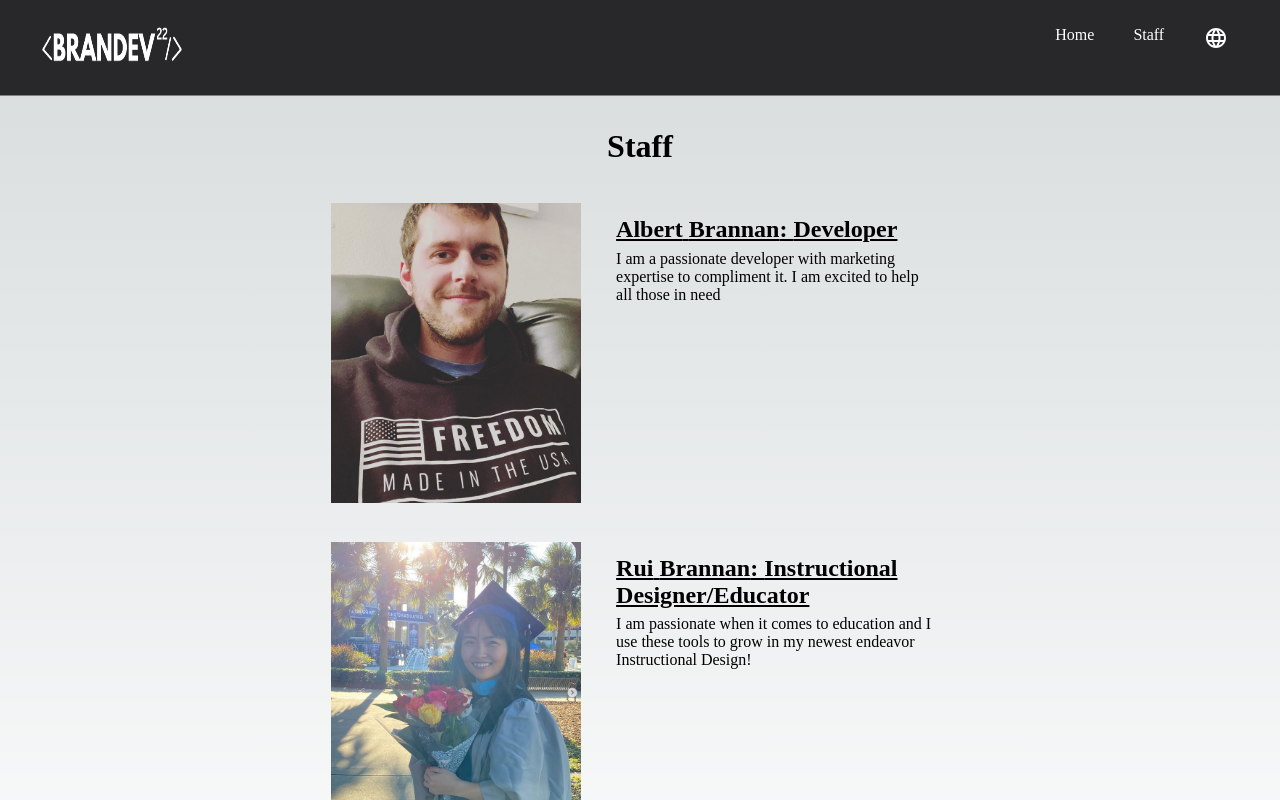
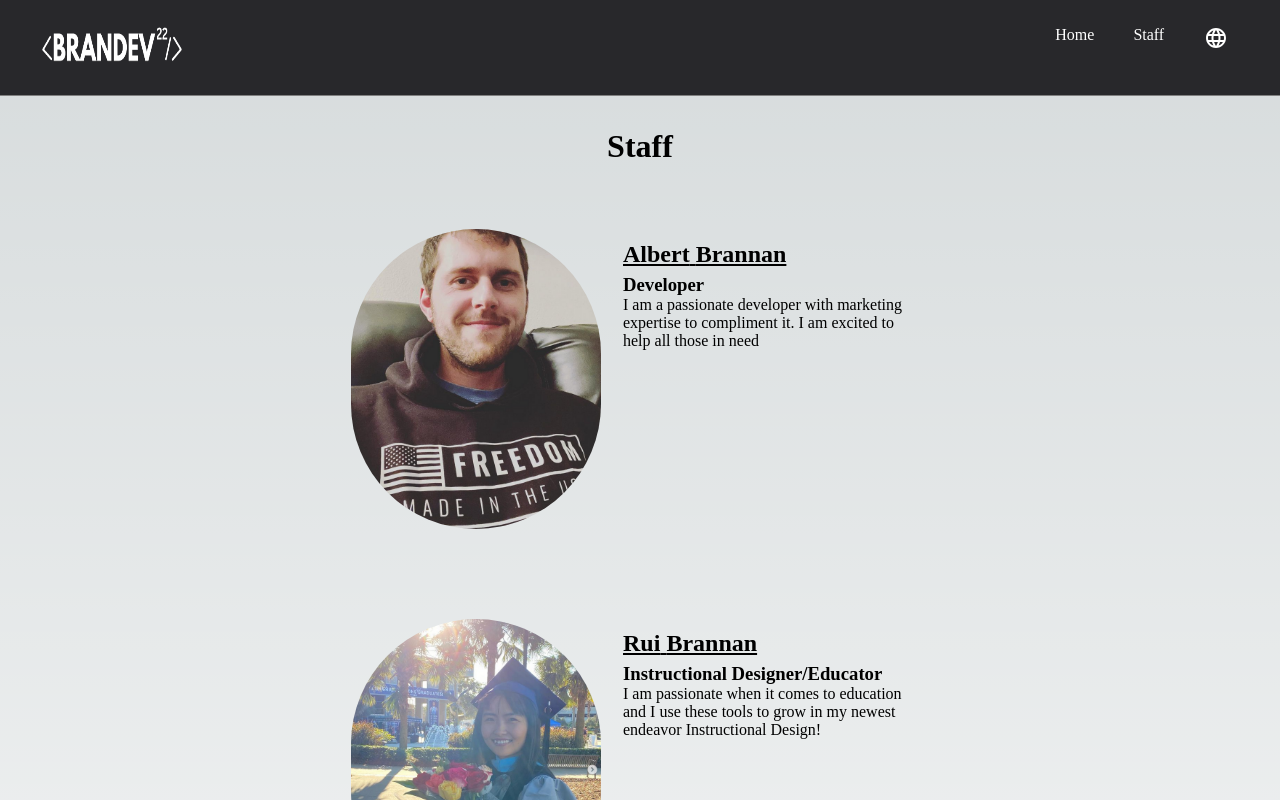
Before and after one commit to BrandDev2022/brandev22-fullstack, a Next.js app in the folder frontend/: page /staff in a window 1280 px wide. Shown: the top 800 px of the page. Built offline with nearby package versions, Linux system fonts and the light colour scheme.

Commit message:
set image type

```diff
--- a/frontend/pages/staff/index.tsx
+++ b/frontend/pages/staff/index.tsx
@@ -1,4 +1,4 @@
-import Image from "next/image";
+import Image, { StaticImageData } from "next/image";
 import styles from "../../styles/Staff.module.css";
 import AlbertPic from "../../public/media/AlbertPic.png";
 import React, { useContext } from "react";
@@ -9,7 +9,7 @@ export interface Employee {
   lastName: string;
   summary: string;
   title: string;
-  picture: string;
+  picture: StaticImageData;
 }
 const AlbertPhoto =
   "https://images.unsplash.com/photo-1552982729-0ae6a5658d70?auto=format&fit=crop&q=60&w=500&ixlib=rb-4.0.3&ixid=M3wxMjA3fDB8MHxzZWFyY2h8N3x8cHJvZmVzc2lvbiUyMHBob3RvfGVufDB8fDB8fHww";
@@ -24,11 +24,18 @@ const StaffPage = () => {
       </div>
       {StaffPage?.Employees.map((each, idx) => (
         <div className={styles.staffCard} key={idx}>
-          <Image src={each.picture} alt="person" width={250} height={300} />
+          <Image
+            style={{ borderRadius: "500px" }}
+            src={each.picture}
+            alt="person"
+            width={250}
+            height={300}
+          />
           <div className={styles.staffContent}>
             <h2 style={{ textDecoration: "underline" }}>
-              {each.firstName} {each.lastName}: {each.title}
+              {each.firstName} {each.lastName}
             </h2>
+            <h3>{each.title}</h3>
             <p>{each.summary}</p>
           </div>
         </div>
--- a/frontend/styles/Staff.module.css
+++ b/frontend/styles/Staff.module.css
@@ -1,5 +1,5 @@
 .Page {
-  height: 90vh;
+  height: 160vh;
   margin-top: 10%;
   display: flex;
   flex-direction: column;
@@ -14,6 +14,8 @@
   margin: 3% 0 0 0;
   display: flex;
   justify-content: space-around;
+
+  padding: 2%;
 }
 
 .staffCard .staffContent {
```
